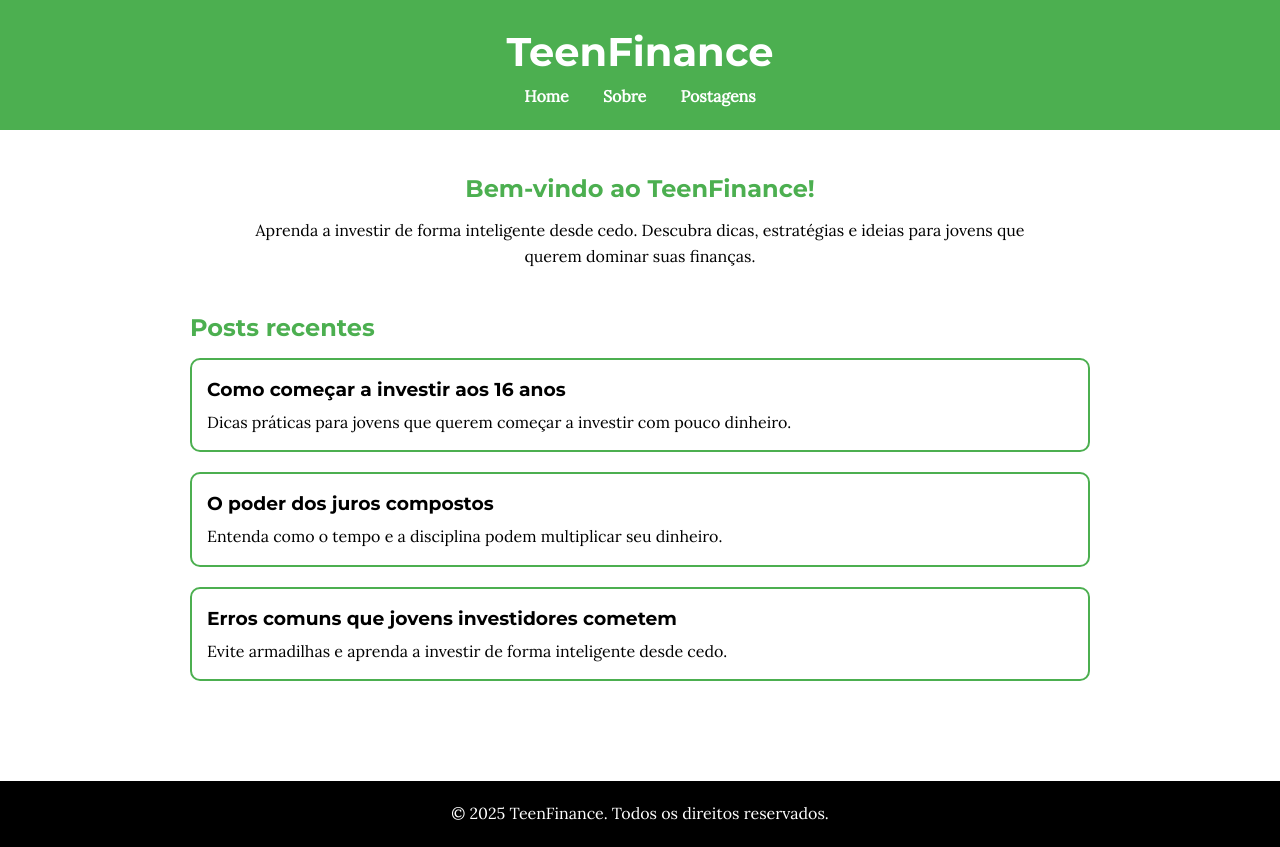
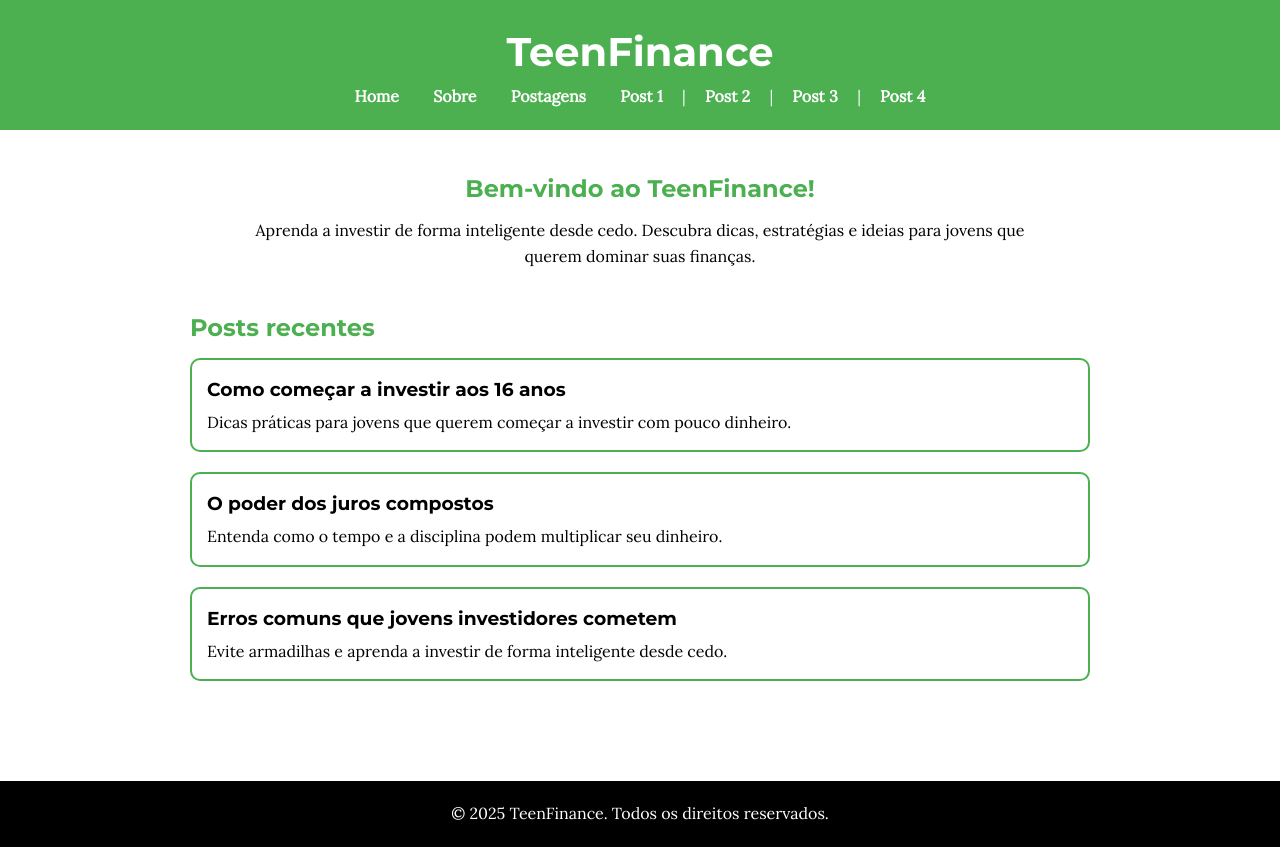
Before and after one commit to TeenFinance/TeenFinance, a plain HTML site: page index.html in a window 1280 px wide. Drawn offline with Linux system fonts and the light colour scheme.

Commit message:
Atualizar menu do blog com todos os posts

```diff
--- a/index.html
+++ b/index.html
@@ -14,6 +14,11 @@
       <a href="index.html">Home</a>
       <a href="sobre.html">Sobre</a>
       <a href="post1.html">Postagens</a>
+      <a href="post1.html">Post 1</a> |
+<a href="post2.html">Post 2</a> |
+<a href="post3.html">Post 3</a> |
+<a href="post4.html">Post 4</a>
+
     </nav>
   </header>
 
```
